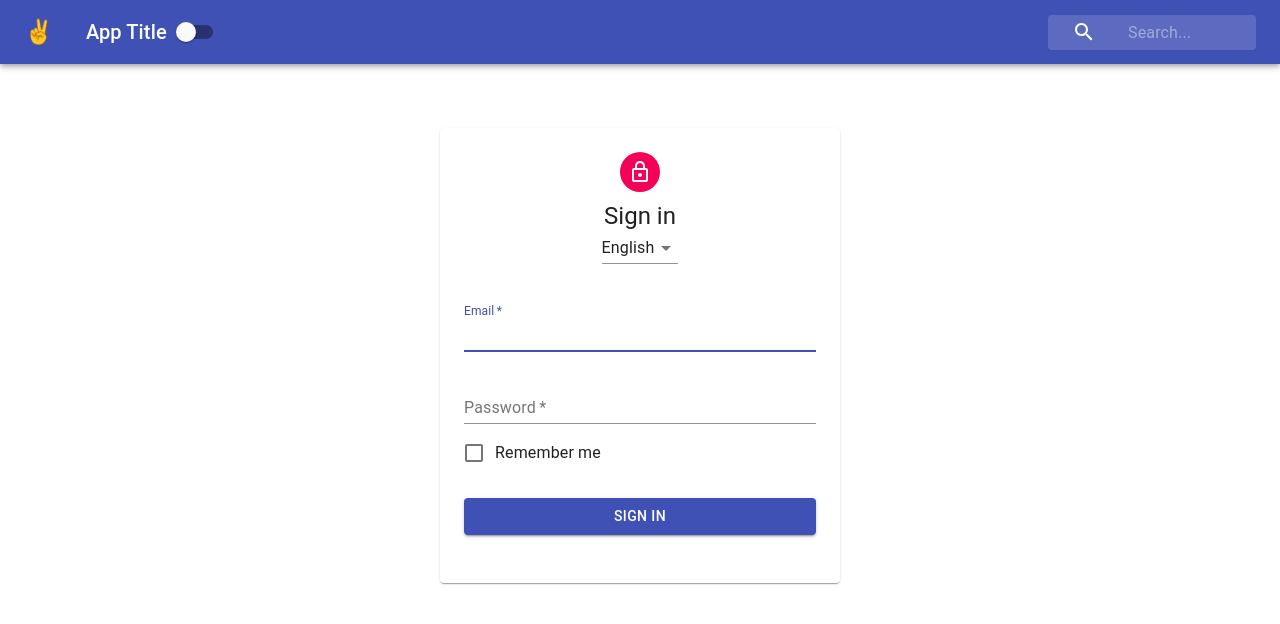
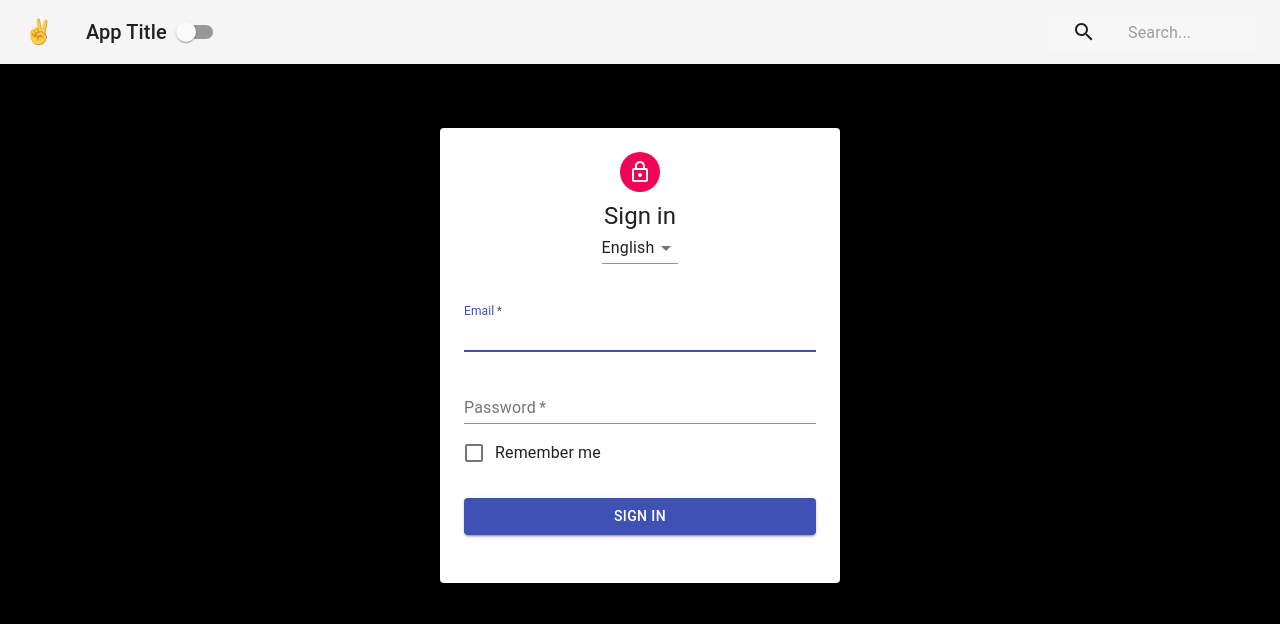
Before and after one commit to PhilipHassialis/34_Introducing_Context_API, a React (Create React App) app: page / in a window 1280 px wide. Shown: the top 624 px of the page. Built offline with nearby package versions, Linux system fonts and the light colour scheme.

Commit message:
Consuming a context

```diff
--- a/src/Navbar.js
+++ b/src/Navbar.js
@@ -8,14 +8,20 @@
 import Switch from '@material-ui/core/Switch'
 import {withStyles} from '@material-ui/core/styles'
 import styles from './styles/NavBarStyles'
+import {ThemeContext} from './contexts/ThemeContext'
 
 class Navbar extends Component {
+
+    static contextType = ThemeContext
+
+
     render() {
+        const {isDarkMode} = this.context;
         const {classes} = this.props
-        console.log(classes)
+
         return (
             <div className={classes.root}>
-                <AppBar position="static" color="primary">
+                <AppBar position="static" color={isDarkMode?"default":"primary"}>
                 <Toolbar>
                         <Iconbutton className={classes.menuButton} color="inherit">
                             <span role="img" aria-label="French flag">
--- a/src/PageContent.js
+++ b/src/PageContent.js
@@ -1,9 +1,14 @@
 import React, { Component } from "react"
+import {ThemeContext} from './contexts/ThemeContext'
 
 export default class PageContent extends Component {
+
+    static contextType = ThemeContext
+
     render() {
+        const {isDarkMode} = this.context;
         const styles={
-            backgroundColor:"white",
+            backgroundColor: isDarkMode?"black":"white",
             height:"100vh",
             width:"100vw"
         }
--- a/src/styles/FormStyles.js
+++ b/src/styles/FormStyles.js
@@ -2,8 +2,8 @@
     main: {
         width: "auto",
         display: "block",
-        marginLeft: theme.spacing.unit * 3,
-        marginRight: theme.spacing.unit * 3,
+        marginLeft: theme.spacing(3),
+        marginRight: theme.spacing(3),
         [theme.breakpoints.up("sm")]: {
             width: 400,
             marginLeft: "auto",
@@ -11,23 +11,22 @@
         }
     },
     paper: {
-        marginTop: theme.spacing.unit * 8,
+        marginTop: theme.spacing(8),
         display: "flex",
         flexDirection: "column",
         alignItems: "center",
-        padding: `${theme.spacing.unit * 2}px ${theme.spacing.unit *
-            3}px ${theme.spacing.unit * 3}px`
+        padding: `${theme.spacing(2)}px ${theme.spacing(3)}px ${theme.spacing(3)}px`
     },
     avatar: {
-        margin: theme.spacing.unit,
+        margin: theme.spacing(1),
         backgroundColor: theme.palette.secondary.main
     },
     form: {
         width: "100%",
-        margin: theme.spacing.unit * 3
+        margin: theme.spacing(3)
     },
     submit: {
-        marginTop: theme.spacing.unit * 3
+        marginTop: theme.spacing(3)
     }
 });
 
--- a/src/styles/NavBarStyles.js
+++ b/src/styles/NavBarStyles.js
@@ -28,12 +28,12 @@
         marginLeft:0,
         width:"100%",
         [theme.breakpoints.up("sm")]:{
-            marginLeft:theme.spacing.unit,
+            marginLeft:theme.spacing(1),
             width:"auto"
         }
     },
     searchIcon: {
-        width:theme.spacing.unit * 9,
+        width:theme.spacing(9),
         height:"100%",
         position:"absolute",
         display:"flex",
@@ -45,10 +45,10 @@
         width:"100%"
     },
     inputInput: {
-        paddingTop: theme.spacing.unit,
-        paddingRight:theme.spacing.unit,
-        paddingBottom:theme.spacing.unit,
-        paddingLeft:theme.spacing.unit*10,
+        paddingTop: theme.spacing(1),
+        paddingRight:theme.spacing(1),
+        paddingBottom:theme.spacing(1),
+        paddingLeft:theme.spacing(10),
         transition:theme.transitions.create("width"),
         width:"100%",
         [theme.breakpoints.up("sm")]:{
```
